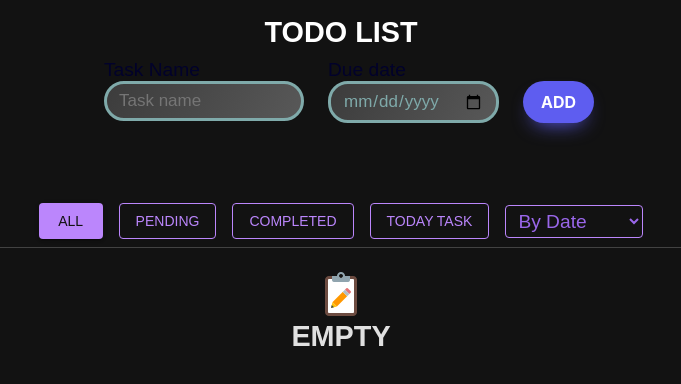
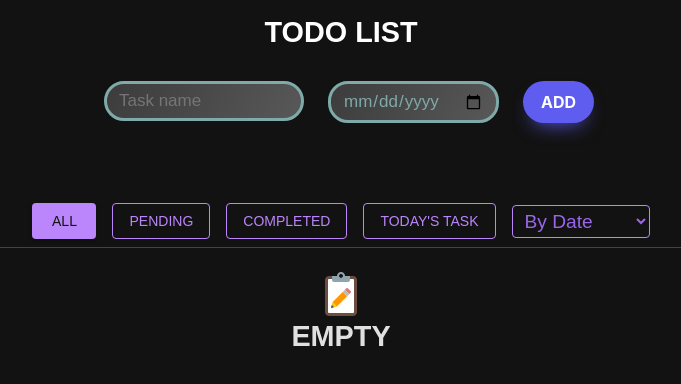
Before and after one commit to a4aditya10/Todo-List-React-, a React (Create React App) app: page / in a window 1280 px wide. Shown: the top 384 px of the page, without its empty margins (299-980 px from the left). Built offline with nearby package versions, Linux system fonts and the light colour scheme.

Commit message:
headings changed

```diff
--- a/src/App.js
+++ b/src/App.js
@@ -31,8 +31,6 @@ function App() {
       <h2>TODO LIST</h2>
       <AddTodo tasks={tasks} setTasks={setTasks} />
       <DisplayTask tasks={tasks} setTasks={setTasks} />
-
-
     </div>
   )
 }
--- a/src/components/AddTodo.jsx
+++ b/src/components/AddTodo.jsx
@@ -42,7 +42,7 @@ function AddTodo({ tasks, setTasks }) {
                 isTimeOver: false,
                 createdAt: new Date()
             }]);
-            toast.success("🚀 Task successfully added");
+            toast.success("Task successfully added");
             setNewTask({
                 taskName: "",
                 dueDate: "",
@@ -86,13 +86,13 @@ function AddTodo({ tasks, setTasks }) {
     return (
         <div className='add-todo-container'>
             <label>
-                <span className='placeholder'>Task Name</span>
+                {/* <span className='placeholder'>Task Name</span> */}
                 <input type='text' placeholder='Task name' name='taskName' value={newTask.taskName} onChange={handleChange} onBlur={handleBlur} />
                 {errorMsg.taskNameError && isTouched.taskName && <span className='error'>{errorMsg.taskNameError}</span>}
             </label>
 
             <label>
-                <span className='placeholder'>Due date</span>
+                {/* <span className='placeholder'>Due date</span> */}
                 <input type="date" min={minDateTime} placeholder='Due date' name='dueDate' value={newTask.dueDate} onChange={handleChange} onBlur={handleBlur} />
                 {errorMsg.dueDateError && isTouched.dueDate && <span className='error'>{errorMsg.dueDateError}</span>}
             </label>
--- a/src/components/DisplayTask.jsx
+++ b/src/components/DisplayTask.jsx
@@ -102,7 +102,7 @@ function DisplayTask({ tasks, setTasks }) {
         <button className={`${filterState === "all" ? "applied-filter-btn" : "filter-btn"}`} onClick={clearAllFilter}>All</button>
         <button className={`${filterState === "pending" ? "applied-filter-btn" : "filter-btn"}`} onClick={pendingTaskFilter}>Pending</button>
         <button className={`${filterState === "completed" ? "applied-filter-btn" : "filter-btn"}`} onClick={completedTaskFilter}>Completed</button>
-        <button className={`${filterState === "today" ? "applied-filter-btn" : "filter-btn"}`} onClick={todayTaskFilter}>Today Task</button>
+        <button className={`${filterState === "today" ? "applied-filter-btn" : "filter-btn"}`} onClick={todayTaskFilter}>Today's Task</button>
         <label>
 
           <select className='sorted-criteria-select' defaultValue={sorting_criteria || "all"} onChange={handleSelectChange} >
```
